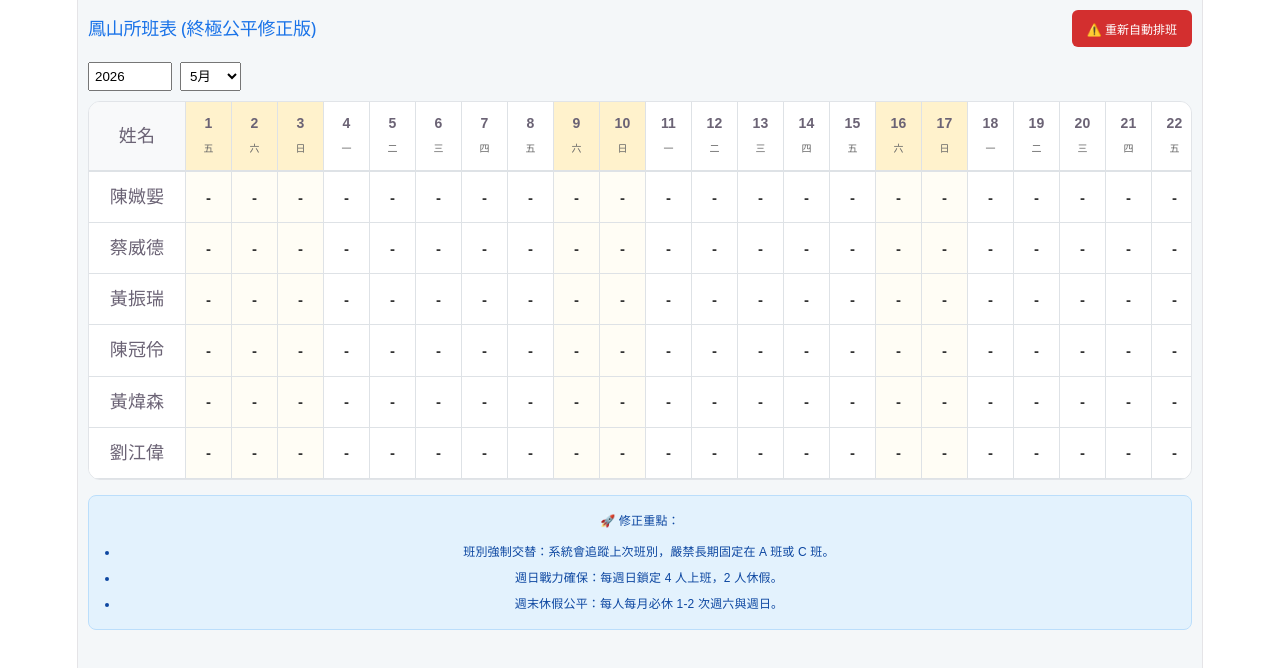
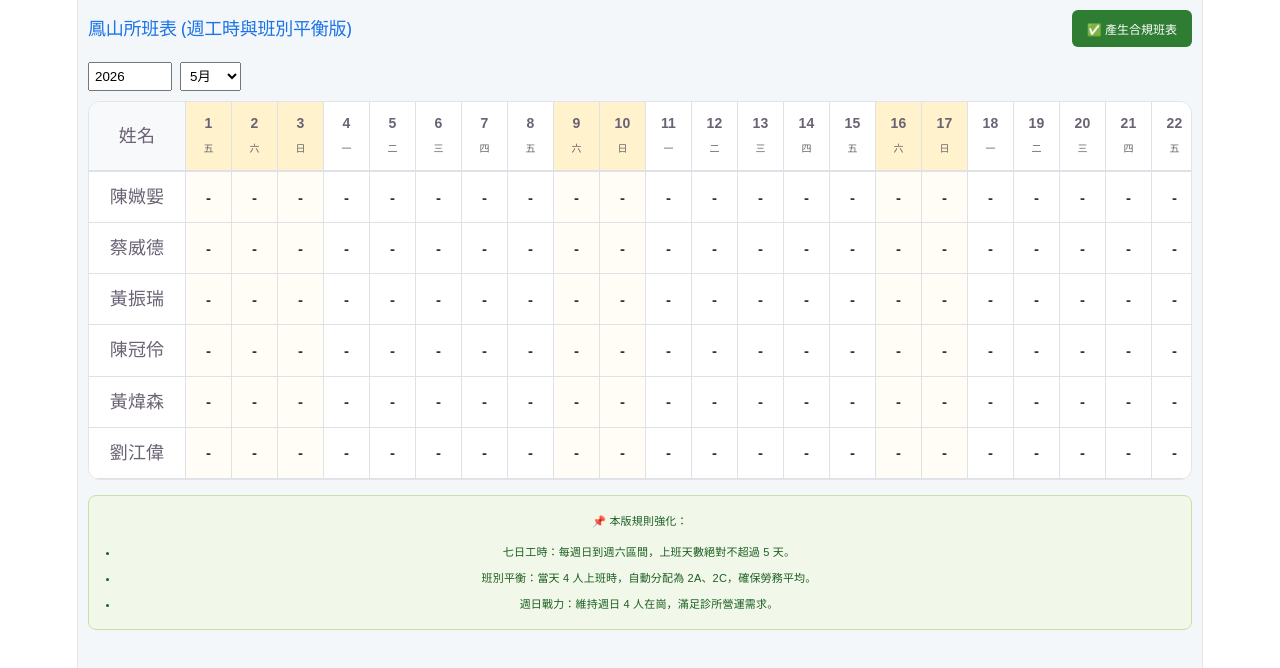
Before and after one commit to subarudms/fengshan-app, a React (Vite) app: page / in a window 1280 px wide. Shown: the top 668 px of the page. Built offline with nearby package versions, Linux system fonts and the light colour scheme.

Commit message:
Update App.jsx

```diff
--- a/src/App.jsx
+++ b/src/App.jsx
@@ -13,95 +13,88 @@ const App = () => {
     let newData = {};
     const daysInMonth = days.length;
 
-    // 嚴格追蹤每人狀態
+    // 初始化每人狀態
     let empStats = employees.reduce((acc, name) => {
       acc[name] = {
         aCount: 0, cCount: 0,
-        consecutiveWork: 0, lastWasOff: false,
-        weekOffCount: 0, satOffCount: 0, sunOffCount: 0,
-        lastShift: "" // 紀錄最後一次上的班別 (A/C)
+        weekWorkCount: 0, // 當週上班天數 (日~六)
+        lastWasOff: false,
+        sunOffCount: 0, satOffCount: 0
       };
       return acc;
     }, {});
 
     for (let d = 1; d <= daysInMonth; d++) {
       const date = new Date(year, month - 1, d);
-      const dayOfWeek = date.getDay(); // 0(日) 到 6(六)
+      const dayOfWeek = date.getDay(); // 0(日)
 
-      // 週日重置週休計數 (週日至週六算一週)
+      // 每週日重置「週上班天數」
       if (dayOfWeek === 0) {
-        employees.forEach(name => empStats[name].weekOffCount = 0);
+        employees.forEach(name => empStats[name].weekWorkCount = 0);
       }
 
       let availableStaff = [...employees].sort(() => Math.random() - 0.5);
       let dailyOffStaff = [];
 
-      // --- 1. 決定誰休假 (週日必須 4 人上班，所以最多休 2 人) ---
-      const maxOffToday = (dayOfWeek === 0) ? 2 : 2;
+      // --- 1. 決定誰休假 ---
+      // 週日強制 4 人上班 (2人休)；其餘日子維持最少 2 人休假
+      const targetOffCount = 2;
 
       availableStaff.forEach(name => {
         const stats = empStats[name];
-        let mustOff = stats.consecutiveWork >= 5; // 連上5天必休
-        let canOff = true;
+        let mustWork = false;
+        let mustOff = false;
 
-        if (stats.lastWasOff) canOff = false; // 禁止連休
-        if (stats.weekOffCount >= 2) canOff = false; // 一週限2天
-        if (dayOfWeek === 6 && stats.satOffCount >= 2) canOff = false; // 週六休假上限
-        if (dayOfWeek === 0 && stats.sunOffCount >= 2) canOff = false; // 週日休假上限
-        if (dailyOffStaff.length >= maxOffToday) canOff = false; // 確保營運人力
+        // 規則：每週上班不能超過 5 天 (已上滿 5 天則強制休)
+        if (stats.weekWorkCount >= 5) mustOff = true;
 
-        // 週六日保障：如果還沒休過週六或週日，增加休假權重
-        const weekendPriority = (dayOfWeek === 6 && stats.satOffCount < 1) || (dayOfWeek === 0 && stats.sunOffCount < 1);
+        // 規則：禁止連休
+        if (stats.lastWasOff) mustWork = true;
 
-        if (mustOff || (canOff && (weekendPriority || Math.random() > 0.6))) {
+        // 規則：週日 4 人上班優先級
+        if (dayOfWeek === 0 && dailyOffStaff.length < targetOffCount && !mustWork) {
+            // 隨機決定誰在週日休，但要確保沒超過週日休假上限
+            if (stats.sunOffCount < 2 && Math.random() > 0.5) mustOff = true;
+        }
+
+        if ((mustOff || (Math.random() > 0.6 && !mustWork)) && dailyOffStaff.length < targetOffCount) {
           dailyOffStaff.push(name);
           newData[`${name}-${d}`] = "休";
-          stats.weekOffCount++;
-          stats.consecutiveWork = 0;
           stats.lastWasOff = true;
-          stats.lastShift = "";
+          if (dayOfWeek === 0) stats.sunOffCount++;
           if (dayOfWeek === 6) stats.satOffCount++;
-          if (dayOfWeek === 0) stats.sunOffCount++;
         }
       });
 
-      // --- 2. 分配上班班別 (A/C 平衡) ---
+      // --- 2. 決定上班的人 (分配 A/C 平衡) ---
       let workingStaff = employees.filter(name => !dailyOffStaff.includes(name));
 
-      // 先決定誰上 A 誰上 C
-      workingStaff.forEach((name) => {
-        const stats = empStats[name];
-        let chosenShift = "";
+      // 計算今天應該有多少 A 班和 C 班 (保持平衡)
+      // 如果 4 人上班 -> 2A 2C; 如果 6 人上班 -> 3A 3C
+      const half = Math.ceil(workingStaff.length / 2);
+      let aSlots = half;
+      let cSlots = workingStaff.length - half;
 
-        // 公平核心：如果 A 上的比 C 多，或是上次上 A，這次就傾向排 C
-        if (stats.aCount > stats.cCount || (stats.lastShift === "A" && Math.random() > 0.3)) {
-          chosenShift = "C";
+      // 根據每人歷史 A/C 累積次數排序，A 上太多的排後面(優先分到C)
+      workingStaff.sort((a, b) => empStats[a].aCount - empStats[b].aCount);
+
+      workingStaff.forEach((name, idx) => {
+        let shift = "";
+        // 優先填滿 A Slots，但如果 A 已經太多就嘗試調換
+        if (aSlots > 0) {
+          shift = "A";
+          aSlots--;
         } else {
-          chosenShift = "A";
+          shift = "C";
+          cSlots--;
         }
 
-        newData[`${name}-${d}`] = chosenShift;
-        stats.consecutiveWork++;
-        stats.lastWasOff = false;
-        stats.lastShift = chosenShift;
-        if (chosenShift === "A") stats.aCount++;
-        else stats.cCount++;
+        newData[`${name}-${d}`] = shift;
+        empStats[name].weekWorkCount++;
+        empStats[name].lastWasOff = false;
+        if (shift === "A") empStats[name].aCount++;
+        else empStats[name].cCount++;
       });
-
-      // --- 3. 每日強制校正 (確保每天至少 1A 1C) ---
-      const todayShifts = workingStaff.map(n => newData[`${n}-${d}`]);
-      if (workingStaff.length >= 2) {
-        if (!todayShifts.includes("A")) {
-          const first = workingStaff[0];
-          newData[`${first}-${d}`] = "A"; // 強制校正一個為 A
-          empStats[first].aCount++; empStats[first].cCount--;
-        }
-        if (!todayShifts.includes("C")) {
-          const last = workingStaff[workingStaff.length - 1];
-          newData[`${last}-${d}`] = "C"; // 強制校正一個為 C
-          empStats[last].cCount++; empStats[last].aCount--;
-        }
-      }
     }
 
     setRosterData(newData);
@@ -128,10 +121,11 @@ const App = () => {
   return (
     <div style={{ padding: '10px', fontFamily: 'sans-serif', backgroundColor: '#f4f7f9', minHeight: '100vh' }}>
       <div style={{ display: 'flex', justifyContent: 'space-between', alignItems: 'center', marginBottom: '15px' }}>
-        <h2 style={{ fontSize: '1rem', color: '#1a73e8', margin: 0 }}>鳳山所班表 (終極公平修正版)</h2>
-        <button onClick={autoGenerate} style={{ padding: '10px 15px', backgroundColor: '#d32f2f', color: 'white', border: 'none', borderRadius: '6px', fontSize: '12px', fontWeight: 'bold' }}>⚠️ 重新自動排班</button>
+        <h2 style={{ fontSize: '1rem', color: '#1a73e8', margin: 0 }}>鳳山所班表 (週工時與班別平衡版)</h2>
+        <button onClick={autoGenerate} style={{ padding: '10px 15px', backgroundColor: '#2e7d32', color: 'white', border: 'none', borderRadius: '6px', fontSize: '12px', fontWeight: 'bold' }}>✅ 產生合規班表</button>
       </div>
 
+      {/* 日期選擇器 */}
       <div style={{ marginBottom: '10px', display: 'flex', gap: '8px' }}>
         <input type="number" value={year} onChange={e => setYear(parseInt(e.target.value))} style={{ width: '70px', padding: '5px' }} />
         <select value={month} onChange={e => setMonth(parseInt(e.target.value))} style={{ padding: '5px' }}>
@@ -139,6 +133,7 @@ const App = () => {
         </select>
       </div>
 
+      {/* 班表主體 */}
       <div style={{ overflowX: 'auto', backgroundColor: 'white', borderRadius: '12px', border: '1px solid #e1e4e8' }}>
         <table style={{ borderCollapse: 'collapse', width: 'max-content', tableLayout: 'fixed' }}>
           <thead>
@@ -177,12 +172,13 @@ const App = () => {
         </table>
       </div>
 
-      <div style={{ marginTop: '15px', padding: '12px', backgroundColor: '#e3f2fd', borderRadius: '8px', fontSize: '12px', color: '#0d47a1', border: '1px solid #bbdefb' }}>
-        <strong>🚀 修正重點：</strong>
+      {/* 規則說明標籤 */}
+      <div style={{ marginTop: '15px', padding: '12px', backgroundColor: '#f1f8e9', borderRadius: '8px', fontSize: '11px', color: '#1b5e20', border: '1px solid #c5e1a5' }}>
+        <strong>📌 本版規則強化：</strong>
         <ul style={{ margin: '5px 0 0 18px', padding: 0 }}>
-          <li><strong>班別強制交替：</strong>系統會追蹤上次班別，嚴禁長期固定在 A 班或 C 班。</li>
-          <li><strong>週日戰力確保：</strong>每週日鎖定 4 人上班，2 人休假。</li>
-          <li><strong>週末休假公平：</strong>每人每月必休 1-2 次週六與週日。</li>
+          <li><strong>七日工時：</strong>每週日到週六區間，上班天數絕對不超過 5 天。</li>
+          <li><strong>班別平衡：</strong>當天 4 人上班時，自動分配為 2A、2C，確保勞務平均。</li>
+          <li><strong>週日戰力：</strong>維持週日 4 人在崗，滿足診所營運需求。</li>
         </ul>
       </div>
     </div>
```
